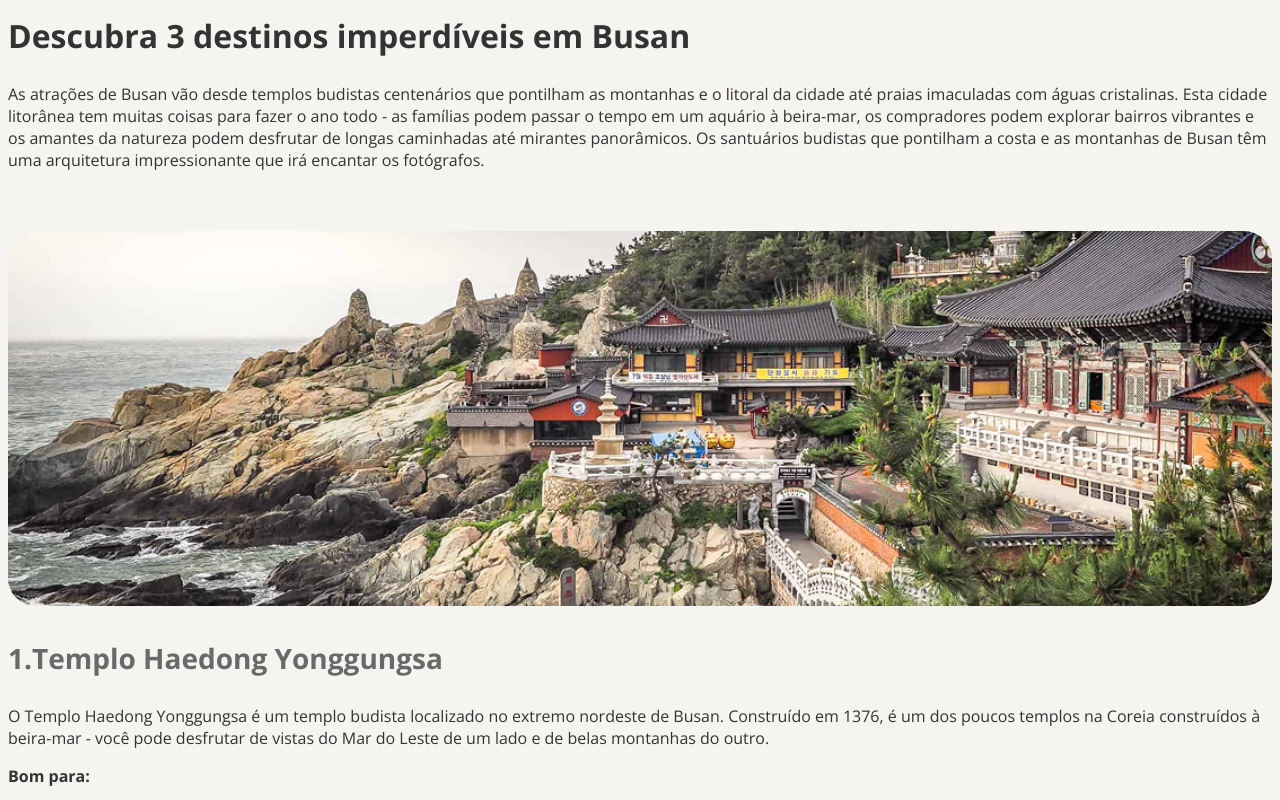
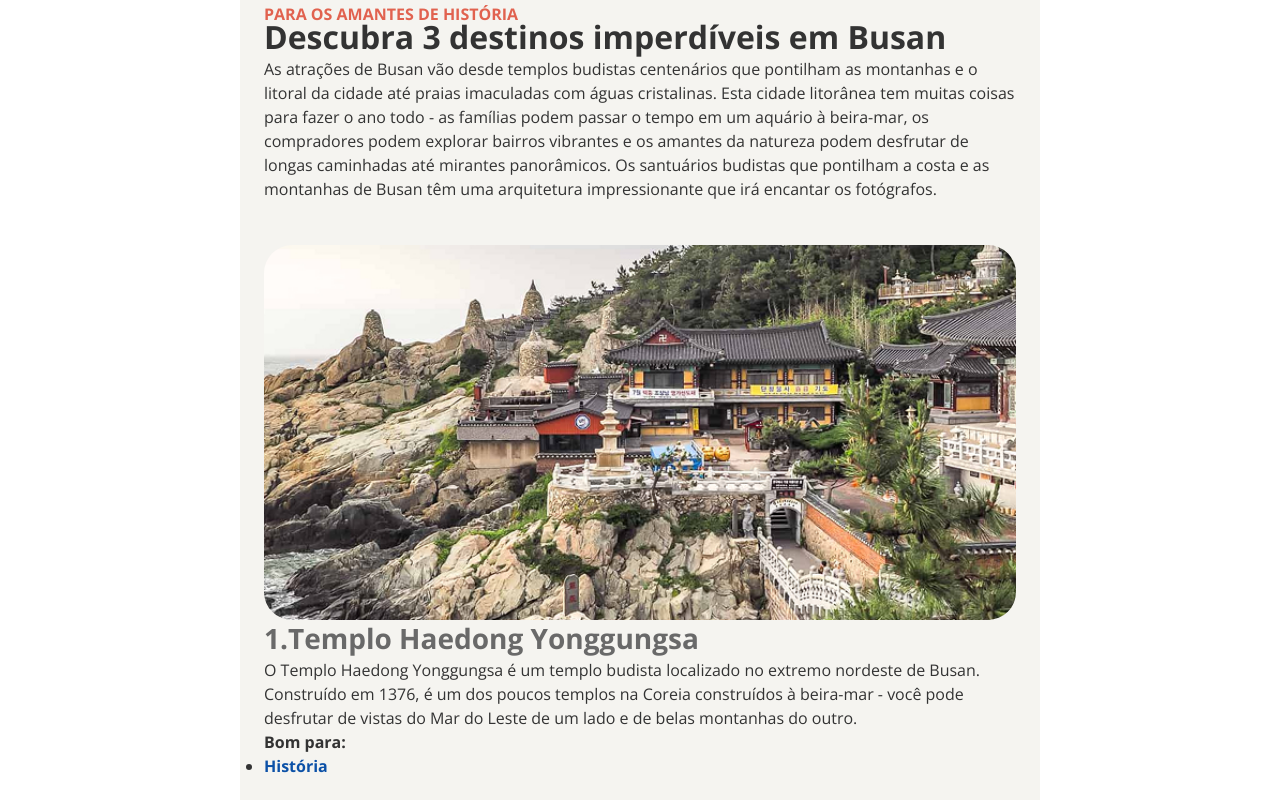
Before and after one commit to Megelado/projeto-local-turistico, a plain HTML site: page index.html in a window 1280 px wide. Shown: the part 960-1760 px from the top of the page. Drawn offline with nearby package versions, Linux system fonts and the light colour scheme.

Commit message:
fazendo as configurações finais

```diff
--- a/index.html
+++ b/index.html
@@ -12,6 +12,8 @@
     <link href="https://fonts.googleapis.com/css2?family=Open+Sans:ital,wght@0,300..800;1,300..800&display=swap" rel="stylesheet">
 </head>
 <body>
+    <div id="page">
+
         <main>
             <p class="headline">Sua próxima viagem:</p><!--Colocar pelo CSS text-tranform uppercase-->
             <h1>Conheça Busan</h1>
@@ -66,6 +68,7 @@
                 <p>As melhores coisas para fazer em Busan mostram a reputação da cidade como um importante porto marítimo na Ásia. Frequentemente vista como a essência da Coreia do Sul, você experimentará uma atmosfera única em termos de diversidade étnica e cultural, já que a cidade recebe um público cosmopolita o ano todo.</p>
             </section>
         </main>
+    </div>
     <footer>
         Feito com <img src="assets/heart.svg" alt="coração"> pela Rocketseat
     </footer>
--- a/style.css
+++ b/style.css
@@ -1,14 +1,24 @@
 * {
-    background-color: #F5F4F0;
-    font-family: "Open Sans", sans-serif;
-    color: #333333;
-}
 
-:root {
     margin: 0;
     padding: 0;
 }
 
+:root {
+    background-color: #FFFFFF;
+    font-family: "Open Sans", sans-serif;
+    color: #333333;
+    line-height: 150%;
+}
+
+#page {
+    box-sizing: border-box;
+    width: 800px;
+    padding: 24px;
+    background-color: #F5F4F0;
+    border-radius: 24px;
+    margin: 48px auto 28px;
+}
 
 .headline {
     font-size: 16px;
@@ -76,6 +86,13 @@ main div img {
     margin-top: 44px;
 }
 
+
+
+ul {
+  padding-left: 0;
+  margin-left: 0;
+}
+
 #blue {
     color: #0C51A7;
     font-weight: bold;
```
Lines whose indentation alone changed are shown as unchanged.
